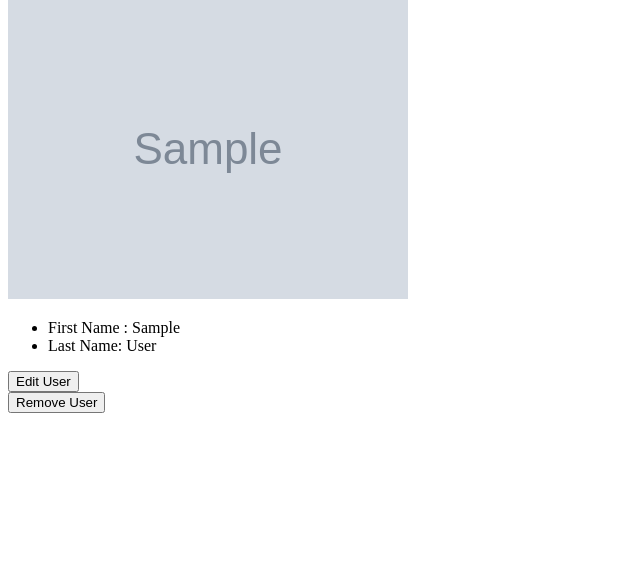
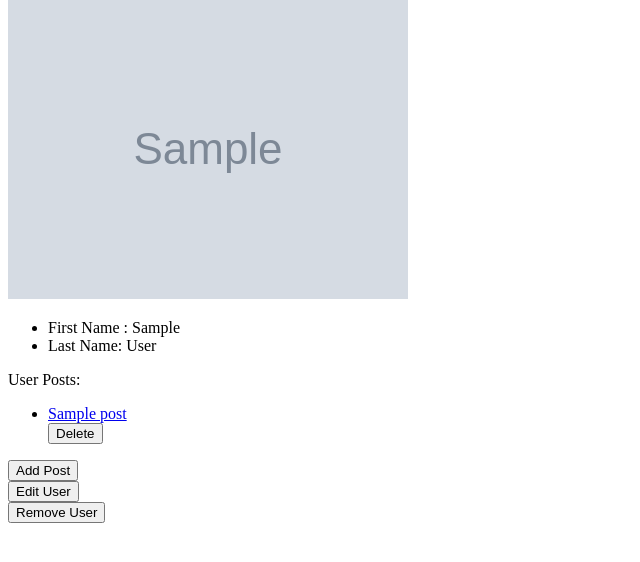
Before and after one commit to bsbgreenfield/bloggly, a Flask app: page /users/1 in a window 1280 px wide. Shown: the part 107-669 px from the top of the page, without its empty margins (0-640 px from the left). Run offline with Flask 3, Linux system fonts and the light colour scheme; tables that the repository leaves empty hold one stand-in row (values such as "Sample post"); grey boxes marked "Sample" are stand-in pictures.

Commit message:
add posts, add more tests

```diff
--- a/app.py
+++ b/app.py
@@ -1,6 +1,6 @@
 from flask import Flask, request, redirect, render_template, flash, session
 from flask_debugtoolbar import DebugToolbarExtension
-from models import db, User, connect_db
+from models import db, User, Post, connect_db
 
 app = Flask(__name__)
 
@@ -50,7 +50,8 @@ def submit_new_user():
 @app.route('/users/<int:user_id>')
 def user_detail(user_id):
     selected_user = User.query.get(user_id)
-    return render_template('user_detail.html', user=selected_user)
+    posts = Post.query.filter(Post.poster == user_id)
+    return render_template('user_detail.html', user=selected_user, posts=posts)
 
 @app.route('/users/<int:user_id>/edit')
 def edit_user_page(user_id):
@@ -75,3 +76,30 @@ def delete_user(user_id):
     User.query.filter_by(id=user_id).delete()
     db.session.commit()
     return redirect('/users')
+
+@app.route('/users/<int:user_id>/post')
+def make_post(user_id):
+    selected_user = User.query.get(user_id)
+    return render_template('make_post.html', user=selected_user)
+
+@app.route('/users/<int:user_id>/post', methods = ['POST'])
+def send_post(user_id):
+    title = request.form['title']
+    content = request.form['content']
+    new_post = Post(title = title, content = content, poster = user_id)
+    db.session.add(new_post)
+    db.session.commit()
+    return redirect(f'/users/{user_id}')
+
+@app.route('/posts/<int:post_id>')
+def view_post(post_id):
+    selected_post = Post.query.get_or_404(post_id)
+    return render_template('posts.html', post=selected_post)
+
+@app.route('/posts/<int:post_id>/delete', methods = ['POST'])
+def delete_post(post_id):
+    selected_post = Post.query.get(post_id)
+    user_id = selected_post.poster
+    Post.query.filter_by(id=post_id).delete()
+    db.session.commit()
+    return redirect(f'/users/{user_id}')
--- /dev/null
+++ b/templates/posts.html
@@ -0,0 +1,6 @@
+{% extends 'base.html' %}
+{%block content%}
+<h1>{{post.title}}</h1>
+<p>{{post.content}}</p>
+<h6>Posted by: {{post.posting_user.username}}</h6>
+{%endblock%}
--- a/templates/user_detail.html
+++ b/templates/user_detail.html
@@ -8,6 +8,24 @@
         <li>First Name : {{user.first_name}}</li>
         <li>Last Name: {{user.last_name}}</li>
     </ul>
+    <div id="posts">
+        User Posts:
+        <ul>
+            {%for post in posts %}
+            <span>
+                <li>
+                    <a href="/posts/{{post.id}}">{{post.title}}</a>
+                </li>
+                <form action="/posts/{{post.id}}/delete" method="POST"><button>Delete</button></form>
+            </span>
+
+            {%endfor%}
+        </ul>
+        <form action="/users/{{user.id}}/post">
+            <button type="submit">Add Post</button>
+        </form>
+    </div>
+
     <form action="/users/{{user.id}}/edit"><button type="submit"> Edit User</button></form>
     <form action="/users/{{user.id}}/delete" method="POST"><button>Remove User</button></form>
 </div>
```
Also changed, not shown: models.py (+16 -1 lines), templates/make_post.html (added, +17 -0 lines), tests/test_routes.py (+30 -7 lines), seed.py (added).
